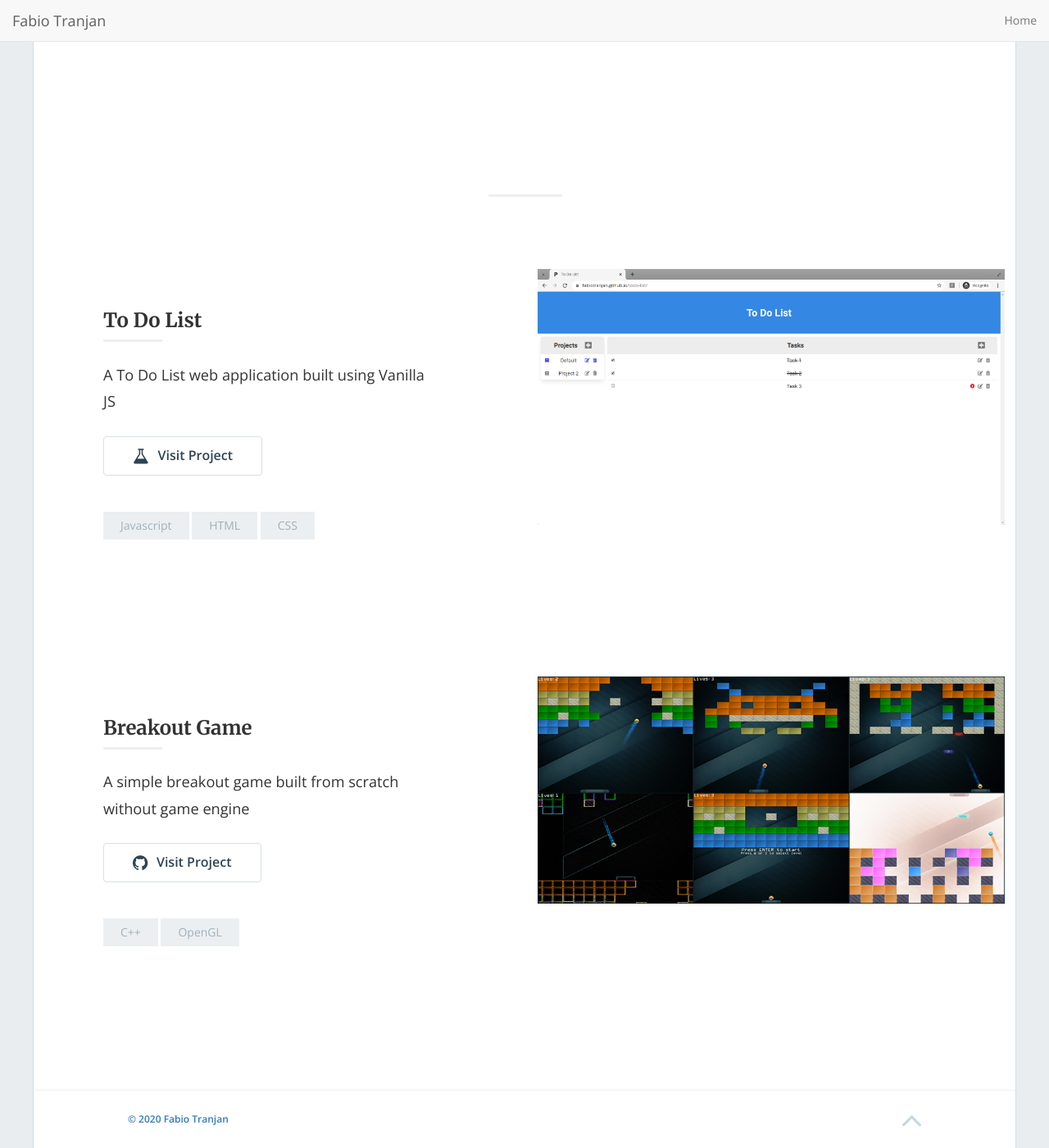
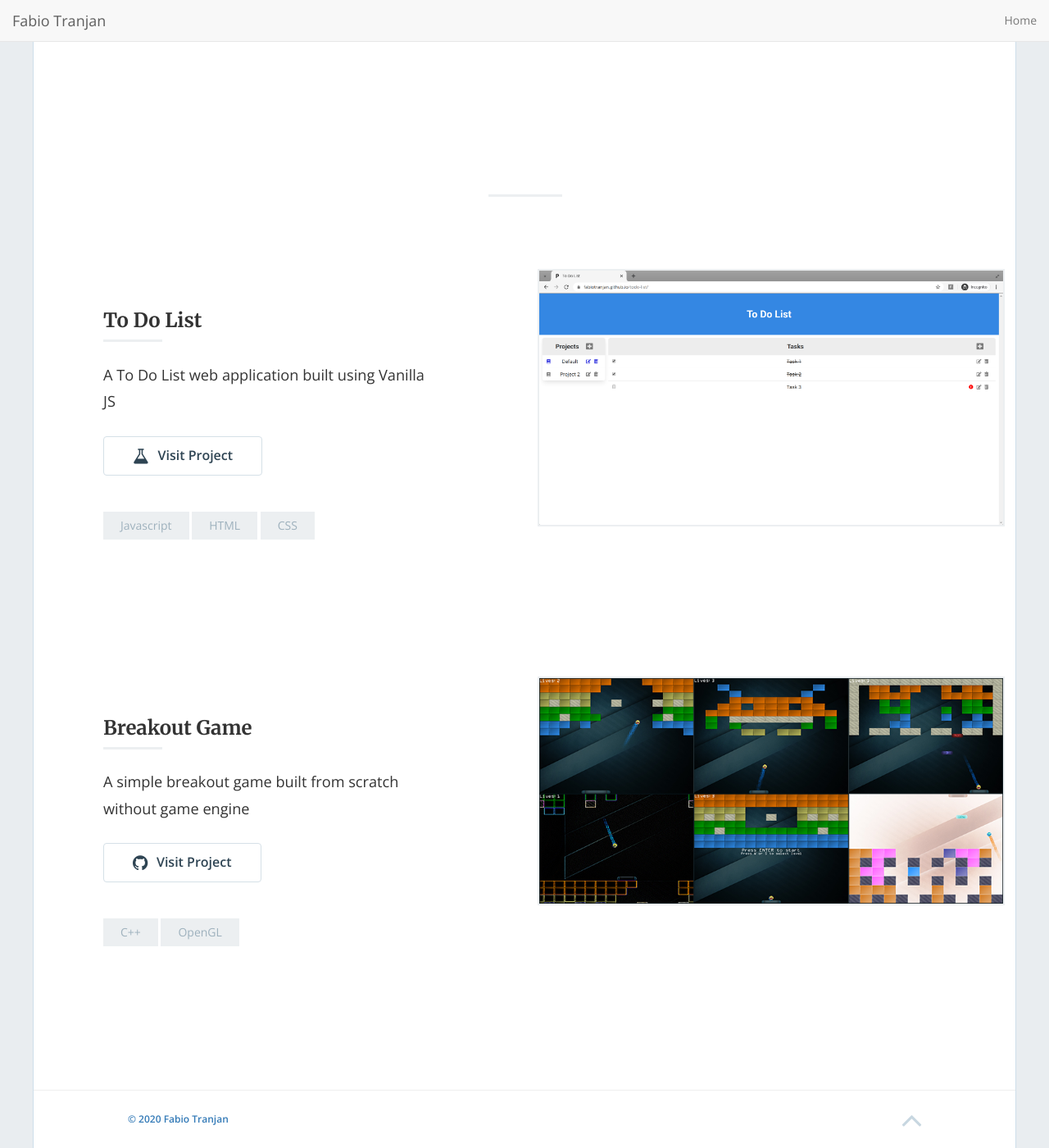
Before and after one commit to FabioTranjan/fabiotranjan.github.io, a Jekyll site: the page built from index.html, in a window 1280 px wide and 1400 px high, scrolled down 674 px. Shown: the whole window at 82% size. Built offline with Jekyll 4.4.1, drawn with Linux system fonts in a browser that asks for light colours; nearby versions of some CDN libraries.

Commit message:
Placed back image border.

```diff
--- a/css/style.scss
+++ b/css/style.scss
@@ -265,6 +265,7 @@ button.btn, input.btn {
   }
   .img-container {
     margin-top: 20px;
+    border: 2px solid #eceff1;
     img.img-responsive {
       @include bp-xsmall {
         display: none;
```
